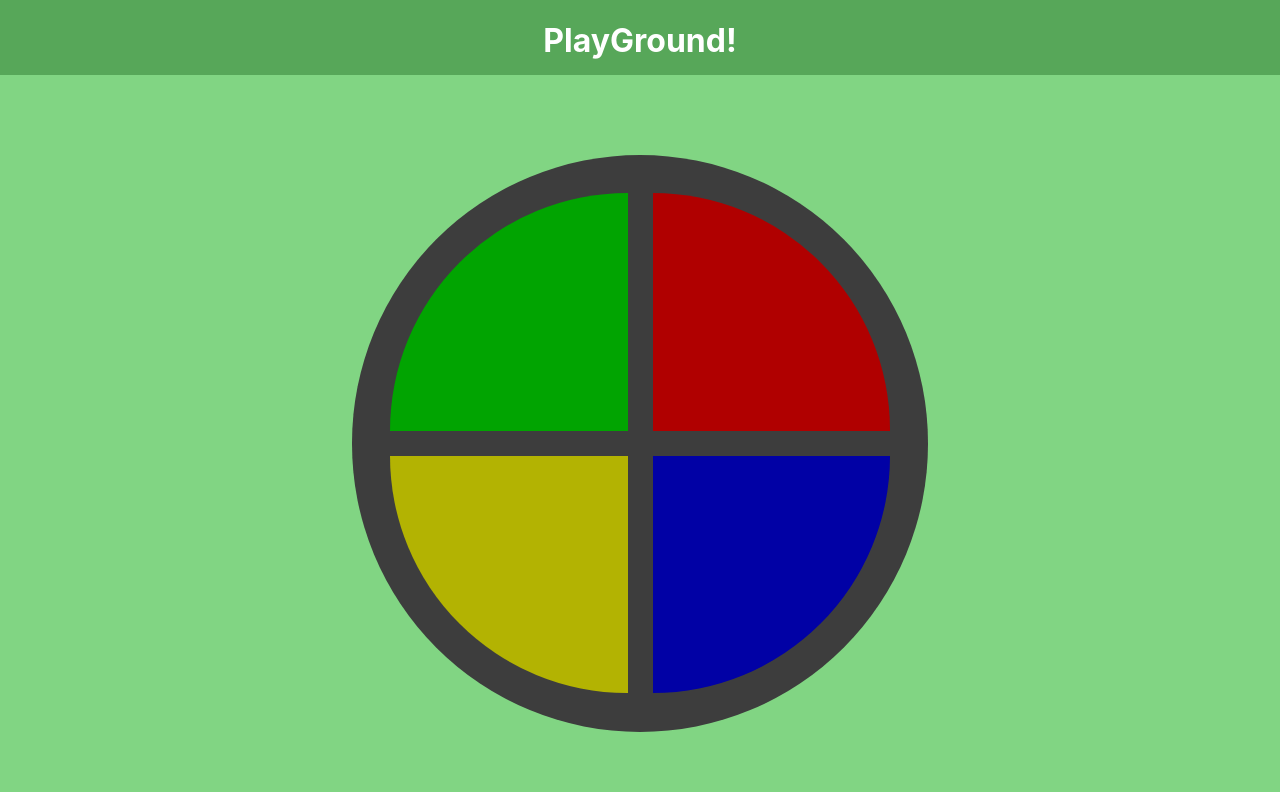
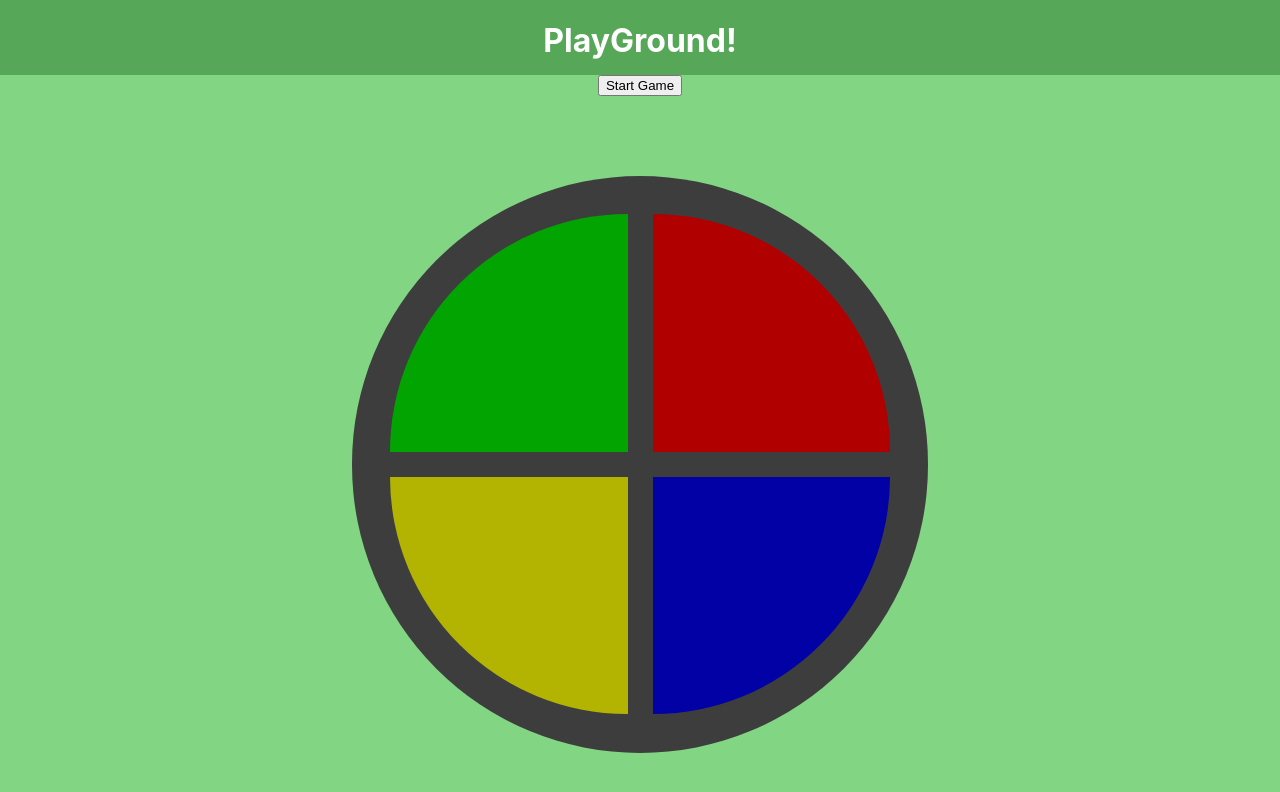
Before and after one commit to federico-palma/playground, a React (Create React App) app: page /Simon-Says in a window 1280 px wide. Shown: the top 792 px of the page. Built offline with nearby package versions, Linux system fonts and the light colour scheme; the HTML template or start-up script is replaced by a standard one.

Commit message:
Create show sequence functionality

```diff
--- a/src/Pages/Simon-says/SimonSaysPage.js
+++ b/src/Pages/Simon-says/SimonSaysPage.js
@@ -1,13 +1,73 @@
+import { useState, useCallback } from "react";
+import Board from "./Components/Board";
 import classes from "./SimonSays.module.css";
 
 const SimonSaysPage = () => {
+  const [isPlaying, setIsPlaying] = useState(false);
+  const [btnsRefs, setBtnsRefs] = useState([]);
+  const [disableBtns, setDisableBtns] = useState(false);
+  const [sequenceArray, setSequenceArray] = useState([]);
+  const [playerChoiceArray, setPlayerChoiceArray] = useState([]);
+  const [playerTurn, setPlayerTurn] = useState(false);
+
+  const setRefsHandler = useCallback((a, b, c, d) => {
+    setBtnsRefs([a, b, c, d]);
+  }, []);
+
+  const getRandomNum = () => {
+    return Math.floor(Math.random() * 3);
+  };
+
+  const playSequence = () => {
+    console.log("Starting seq");
+    let index = 0;
+    const clearFilter = currentIndex => {
+      btnsRefs[currentIndex - 1].current.style.filter = "contrast(100%)";
+    };
+
+    const sequenceInterval = setInterval(() => {
+      if (index === sequenceArray.length - 1) {
+        clearInterval(sequenceInterval);
+      }
+
+      btnsRefs[sequenceArray[index]].current.style.filter = "contrast(400%)";
+
+      setTimeout(() => {
+        clearFilter(index);
+      }, 500);
+
+      index += 1;
+    }, 1500);
+  };
+
+  const newRound = () => {
+    console.log("New Round");
+    setPlayerTurn(false);
+    setPlayerChoiceArray([]);
+    setSequenceArray(prevState => [...(prevState + getRandomNum())]);
+    playSequence();
+  };
+
+  const addPlayerChoiceHandler = btnIndex => {
+    if (isPlaying && playerTurn) {
+      setPlayerChoiceArray(prevState => [...(prevState + btnIndex)]);
+    }
+  };
+
+  const startGame = () => {
+    console.log("Starting game");
+    setIsPlaying(true);
+    setSequenceArray([]);
+    newRound();
+  };
+
   return (
     <div className={classes.background}>
+      <button onClick={startGame}>Start Game</button>
       <main className={classes.board}>
-        <div className={`${classes.btn} ${classes["btn-1"]}`}></div>
-        <div className={`${classes.btn} ${classes["btn-2"]}`}></div>
-        <div className={`${classes.btn} ${classes["btn-3"]}`}></div>
-        <div className={`${classes.btn} ${classes["btn-4"]}`}></div>
+        <Board
+          addPlayerChoiceHandler={addPlayerChoiceHandler}
+          setRefsHandler={setRefsHandler}></Board>
       </main>
     </div>
   );
```
